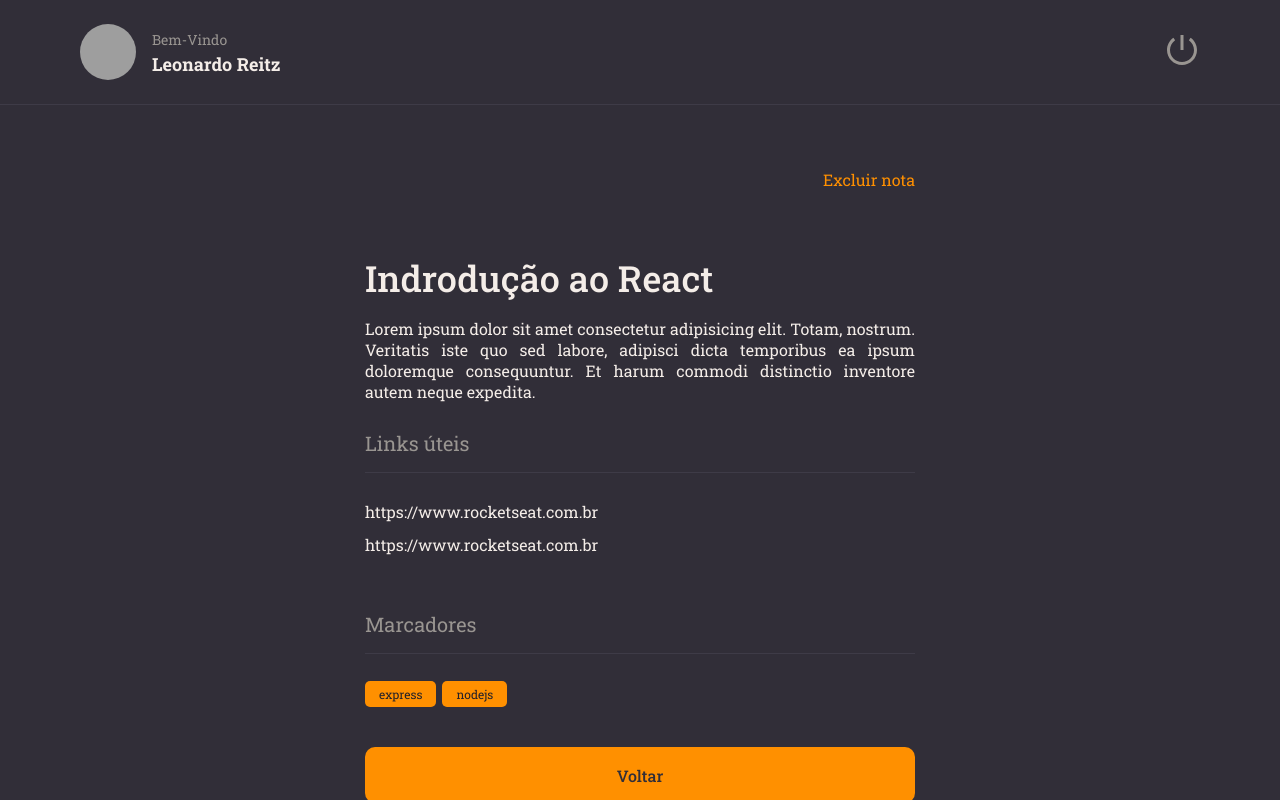
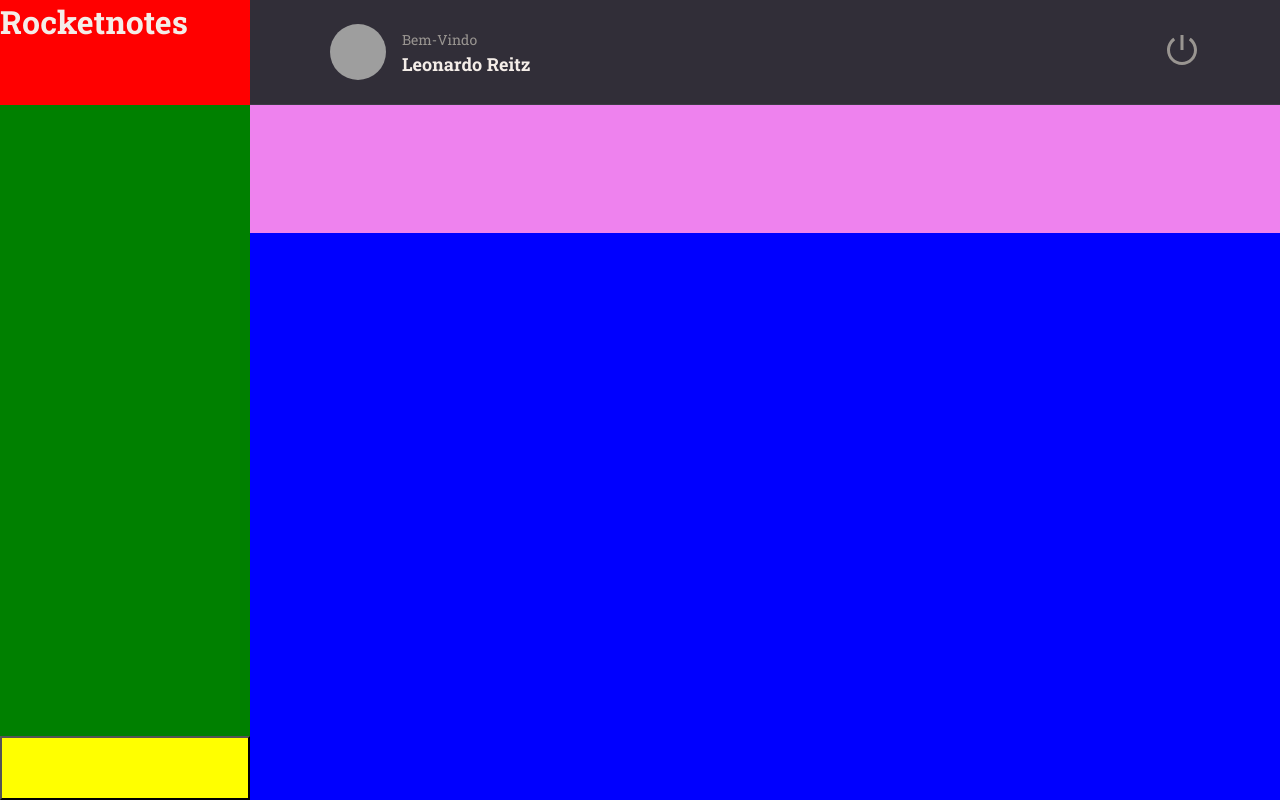
Before and after one commit to Leonardo1205/Rocketnotes, a React (Vite) app: page / in a window 1280 px wide. Built offline with nearby package versions, Linux system fonts and the light colour scheme; grey boxes are pictures that could not be loaded.

Commit message:
grid distribution on the home screen

```diff
--- a/src/main.jsx
+++ b/src/main.jsx
@@ -3,14 +3,14 @@
 import { ThemeProvider } from "styled-components";
 import GlobalStyles from "./styles/global"
 import  theme  from "./styles/theme"
-import { Details } from './pages/Details'
+import { Home } from './pages/Home'
 
 
 ReactDOM.createRoot(document.getElementById('root')).render(
   <React.StrictMode>
     <ThemeProvider theme={theme}>
       <GlobalStyles />
-      <Details />
+      <Home/>
     </ThemeProvider>
   </React.StrictMode>
 )
--- /dev/null
+++ b/src/pages/Home/index.jsx
@@ -0,0 +1,33 @@
+import { Container, Brand, Menu, Search, Content, NewNote } from "./styles"
+
+import { Header } from "../../components/Header";
+
+export function Home() {
+    return(
+        <Container>
+
+            <Brand>
+                <h1>Rocketnotes</h1>
+            </Brand>
+
+            <Header/>
+
+            <Menu>
+
+            </Menu>
+
+            <Search>
+
+            </Search>
+
+            <Content>
+
+            </Content>
+
+            <NewNote>
+
+            </NewNote>
+
+        </Container>
+    );
+}
--- /dev/null
+++ b/src/pages/Home/styles.js
@@ -0,0 +1,39 @@
+import styled from "styled-components";
+
+export const Container = styled.div `
+        width: 100%;
+        height: 100vh;
+
+        display: grid;
+        grid-template-columns: 250px auto;
+        grid-template-rows: 105px 128px auto 64px;
+        grid-template-areas:
+        "brand header"
+        "menu search"
+        "menu content"
+        "newnote content"
+        ;
+
+        background-color: ${({ theme }) => theme.COLORS.BACKGROUND_800};
+
+`;
+export const Brand = styled.div `
+        grid-area: brand;
+        background-color: red;
+`;
+export const Menu = styled.ul `
+        grid-area: menu;
+        background-color: green;
+`;
+export const Search = styled.div `
+        grid-area: search;
+        background-color: violet;
+`;
+export const Content = styled.div `
+        grid-area: content;
+        background-color: blue;
+`;
+export const NewNote = styled.button `
+        grid-area: newnote;
+        background-color: yellow;
+`;
```
